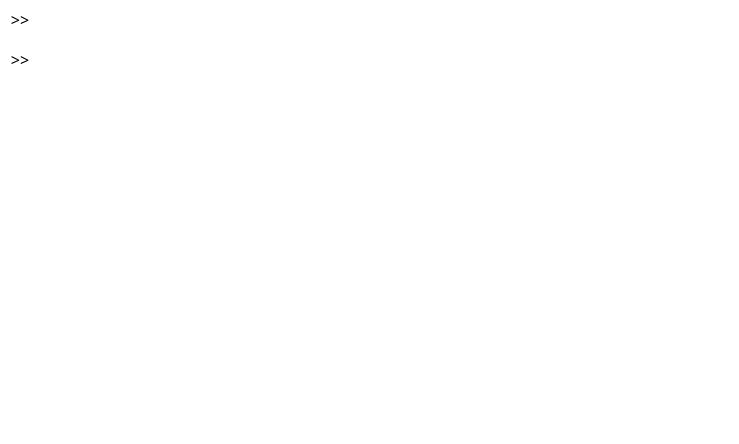
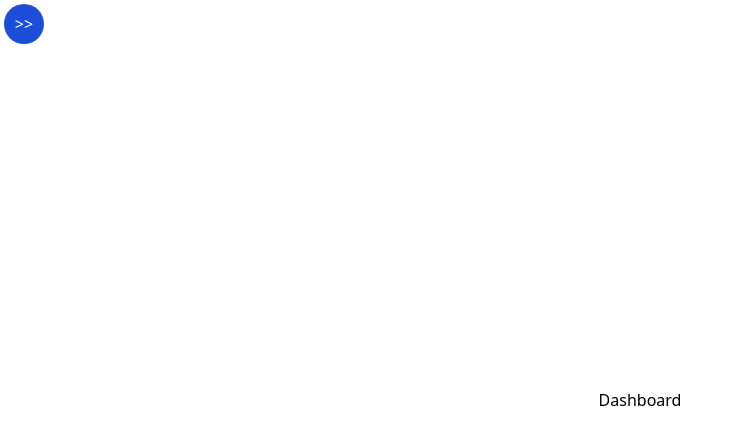
Before and after one commit to DevArt002/pokemon_dashboard, a React (Vite) app in the folder client/: page / in a window 1280 px wide. Shown: the top 444 px of the page, without its empty margins (0-739 px from the left). Built offline with nearby package versions, Linux system fonts and the light colour scheme.

Commit message:
wip: setup filter panel placeholder with toggling

```diff
--- a/client/src/pages/DashboardPage/FilterPanel.tsx
+++ b/client/src/pages/DashboardPage/FilterPanel.tsx
@@ -5,19 +5,34 @@ import { useToggle } from 'src/hooks';
 interface IFilterPanelProps extends HTMLAttributes<HTMLDivElement> {}
 
 const FilterPanel: React.FC<IFilterPanelProps> = memo(({ className, ...rest }) => {
-  const [show, { toggle: toggleShow }] = useToggle(false);
+  const [show, { toggleOn: toggleOnShow, toggleOff: toggleOffShow }] = useToggle(false);
 
   return (
-    <div className={clsx('relative h-full w-64', className)} {...rest}>
-      <button className={clsx('h-10 w-10 rounded-full')} onClick={toggleShow}>
-        {show ? `<<` : `>>`}
+    <div className={clsx('absolute h-full w-full', className)} {...rest}>
+      {/* Show button */}
+      <button
+        className={clsx(
+          'fixed top-1 left-1 z-10 h-10 w-10 rounded-full bg-blue-700 text-white opacity-100 transition-all duration-150',
+          show && 'pointer-events-none opacity-0',
+        )}
+        onClick={toggleOnShow}>
+        {`>>`}
       </button>
+      {/* Underlay button */}
+      <button
+        className={clsx(
+          'pointer-events-none fixed left-0 top-0 h-full w-full transition-all duration-700',
+          show && 'pointer-events-auto bg-black/30',
+        )}
+        onClick={toggleOffShow}
+      />
+      {/* Filter content */}
       <div
         className={clsx(
-          'relative h-full w-64 transition-all duration-1000',
+          'relative h-full w-64 bg-white transition-all duration-700',
           show ? 'left-0 shadow-lg' : '-left-64 shadow-none',
         )}>
-        <span>FILTER PANEL HERE</span>
+        <span>Filter Panel</span>
       </div>
     </div>
   );
--- a/client/src/pages/DashboardPage/index.tsx
+++ b/client/src/pages/DashboardPage/index.tsx
@@ -1,18 +1,12 @@
 import React from 'react';
-import clsx from 'clsx';
-import { useToggle } from 'src/hooks';
 
 import FilterPanel from './FilterPanel';
 
 export const DashboardPage = () => {
-  const [showFilterPanel, { toggle: toggleShowFilterPanel }] = useToggle(false);
-
   return (
-    <div className="h-full w-full">
-      <button className={clsx('h-10 w-10 rounded-full')} onClick={toggleShowFilterPanel}>
-        {showFilterPanel ? `<<` : `>>`}
-      </button>
-      <FilterPanel show={showFilterPanel} toggleShow={toggleShowFilterPanel} />
+    <div className="flex h-full w-full items-center justify-center">
+      <FilterPanel />
+      <div>Dashboard</div>
     </div>
   );
 };
```
